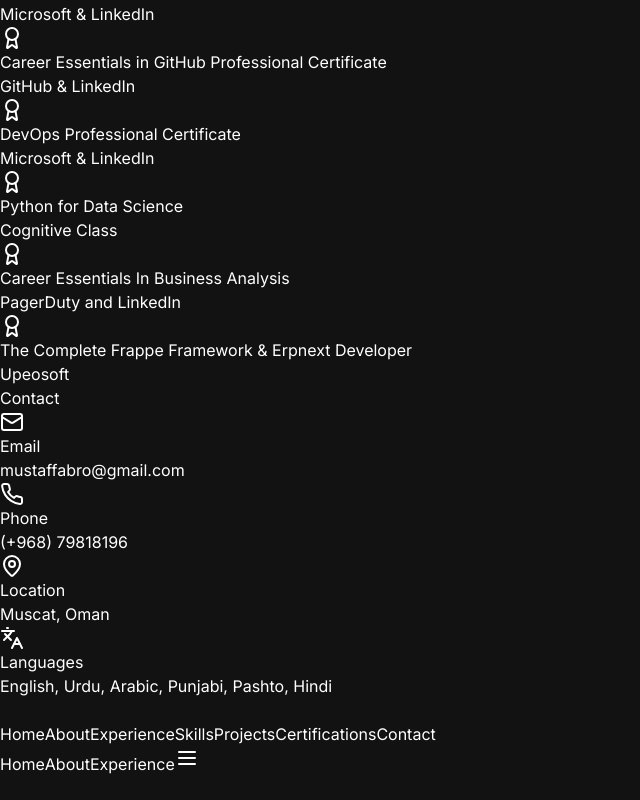
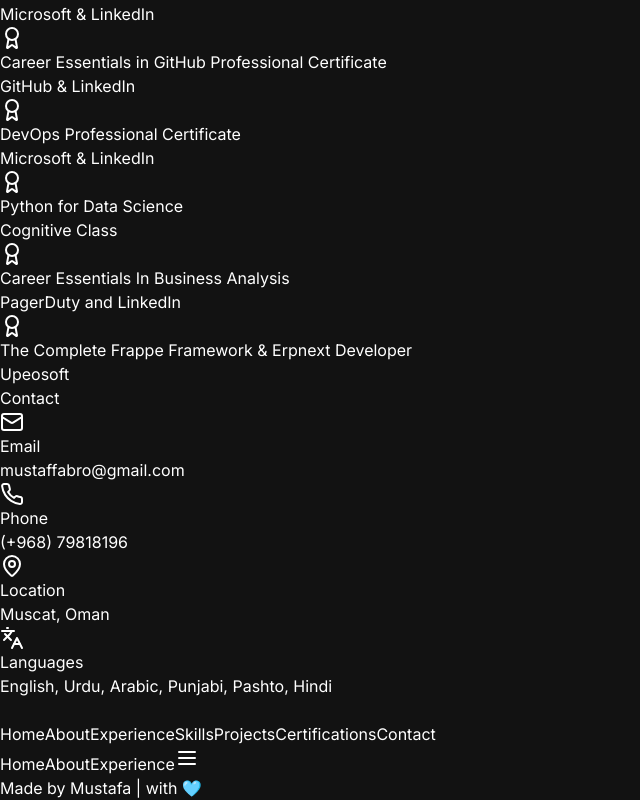
Before and after one commit to khan7t7/project, a Next.js app: page / in a window 1280 px wide. Shown: the part 3214-4014 px from the top of the page, without its empty margins (0-640 px from the left). Before the commit the page ends 3990 px from the top, so only its background shows below. Built offline with nearby package versions, Linux system fonts and the light colour scheme.

Commit message:
added footer

```diff
--- a/app/layout.tsx
+++ b/app/layout.tsx
@@ -26,8 +26,11 @@ export default function RootLayout({
           disableTransitionOnChange
           storageKey="theme-preference"
         >
-          <main className="bg-background min-h-screen">
+          <main className="bg-background min-h-screen pt-20">
             {children}
+            <footer className="text-center py-4 text-sm text-muted-foreground mt-auto">
+              Made by Mustafa | with <span className="text-red-500">🩵</span>
+            </footer>
           </main>
         </ThemeProvider>
       </body>
--- a/components/ui/FloatingNav.tsx
+++ b/components/ui/FloatingNav.tsx
@@ -88,7 +88,7 @@ const FloatingNav = () => {
   }
 
   return (
-    <div className="fixed bottom-6 left-1/2 -translate-x-1/2 z-50">
+    <div className="fixed bottom-14 left-1/2 -translate-x-1/2 z-50">
       {/* Desktop Navigation */}
       <nav className="hidden md:flex backdrop-blur-sm bg-background/30 border border-border/50 rounded-full px-4 py-2 shadow-lg gap-2">
         {sections.map(({ id, label }) => (
```
